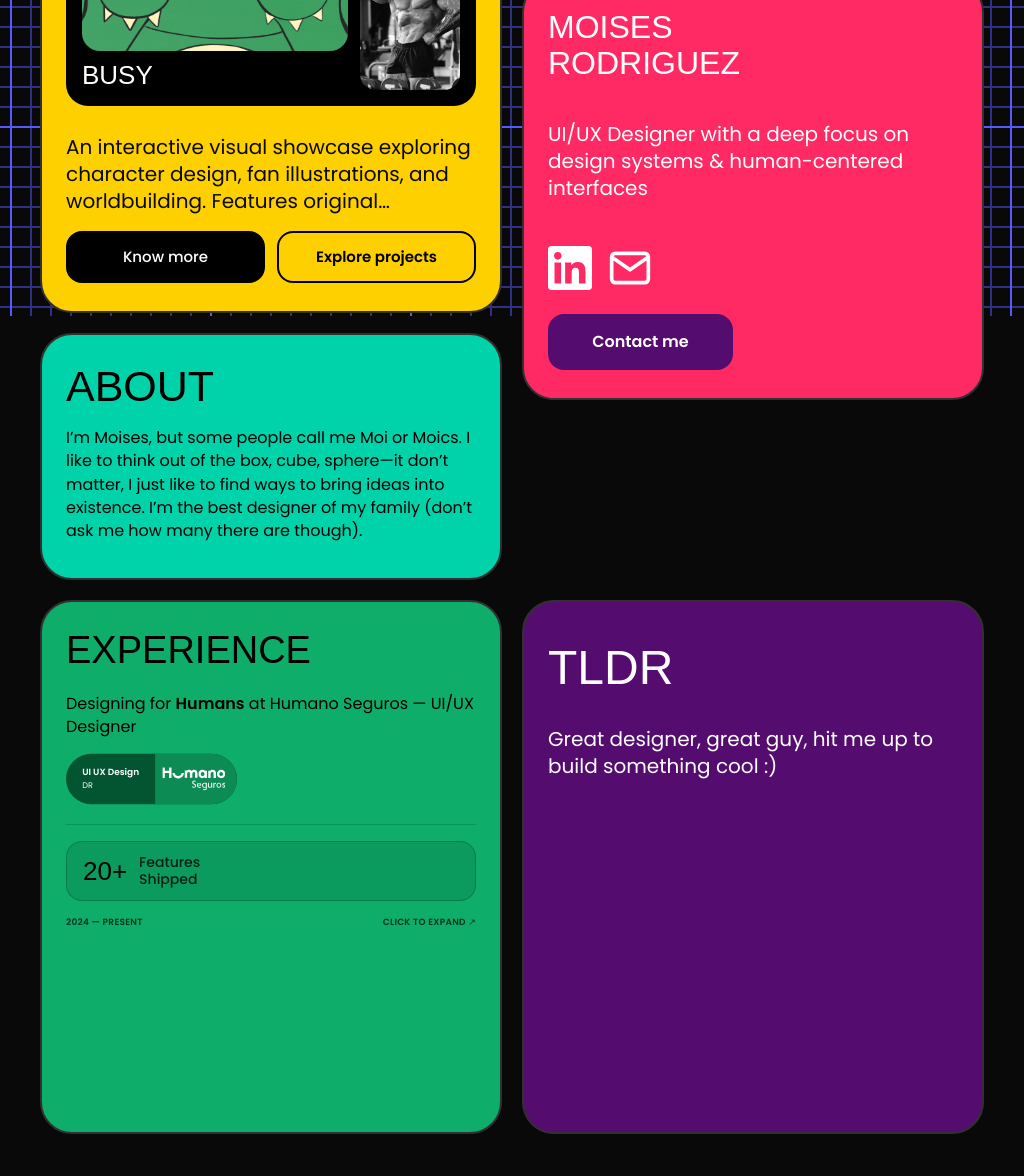
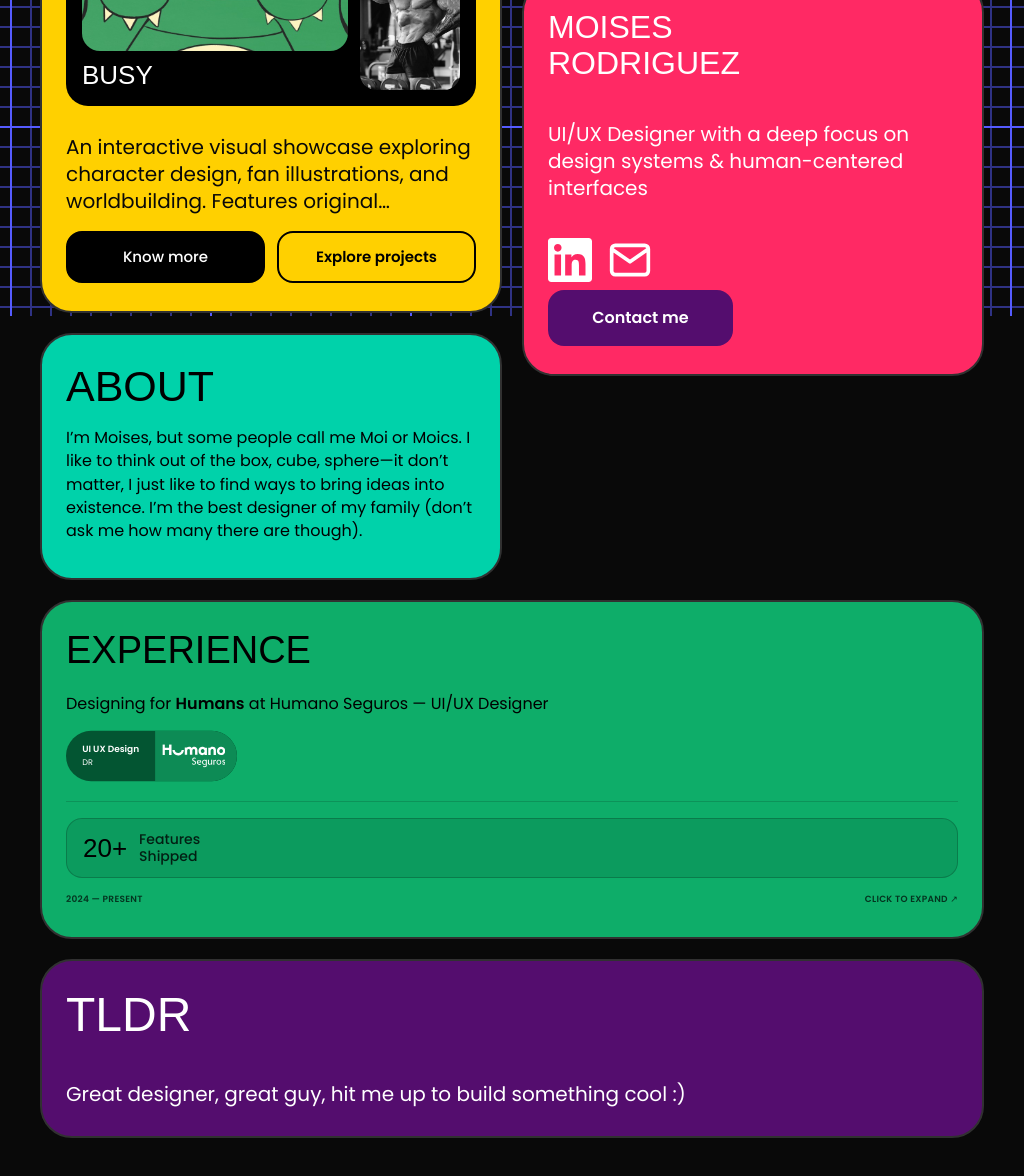
Before and after one commit to moicsrod/moics-portfolio, a React (Vite) app: page / in a window 1024 px wide. Shown: the part 484-1660 px from the top of the page. Built offline with nearby package versions, Linux system fonts and the light colour scheme; a web font is replaced by a local one.

Commit message:
fix: eliminate excessive vertical gap between profile and tldr in 2-column layout

```diff
--- a/src/index.css
+++ b/src/index.css
@@ -1629,9 +1629,10 @@ a:focus-visible,
     grid-template-columns: 1fr 1fr !important;
     width: 100% !important;
     gap: 20px !important;
-  }
-
-  /* Columna izquierda (Work + About) */
+    align-items: start !important;
+  }
+
+  /* Columna izquierda: Work + About */
   .primary-column,
   .bento-grid-about .primary-column,
   .bento-grid-experience .primary-column {
@@ -1643,7 +1644,7 @@ a:focus-visible,
     gap: 20px !important;
   }
 
-  /* Columna derecha arriba (Perfil) */
+  /* Columna derecha: Perfil + TLDR (fluyen continuos sin huecos) */
   .profile-column,
   .bento-grid-about .profile-column,
   .bento-grid-experience .profile-column {
@@ -1655,12 +1656,12 @@ a:focus-visible,
     gap: 20px !important;
   }
 
-  /* Fila inferior compartida (Experience + TLDR) */
+  /* Fila inferior para EXPERIENCE a ancho completo */
   .secondary-column,
   .bento-grid-experience .secondary-column {
     grid-column: 1 / -1 !important;
-    display: grid !important;
-    grid-template-columns: 1fr 1fr !important;
+    display: flex !important;
+    flex-direction: column !important;
     width: 100% !important;
     max-width: 100% !important;
     gap: 20px !important;
@@ -1673,9 +1674,46 @@ a:focus-visible,
   }
 
   .work-card,
+  .experience-card,
   .tldr-card,
   .profile-card {
     padding: 28px 24px !important;
+  }
+
+  /* PROFILE CARD EN 2 COLUMNAS: Eliminar huecos artificiales */
+  .profile-card {
+    height: auto !important;
+    min-height: 0 !important;
+    margin: 0 !important;
+    display: flex !important;
+    flex-direction: column !important;
+    justify-content: flex-start !important;
+  }
+
+  .profile-card p {
+    margin: 0 0 16px 0 !important;
+  }
+
+  .profile-card .profile-contact-wrapper {
+    margin-top: 8px !important;
+    padding-top: 0 !important;
+    width: 100% !important;
+  }
+
+  /* TLDR CARD EN 2 COLUMNAS */
+  .tldr-card {
+    height: auto !important;
+    min-height: 0 !important;
+    margin: 0 !important;
+    display: flex !important;
+    flex-direction: column !important;
+    justify-content: flex-start !important;
+    gap: 16px !important;
+  }
+
+  .tldr-card > .design-title {
+    height: auto !important;
+    line-height: 1.1 !important;
   }
 
   /* ABOUT CARD EN 2 COLUMNAS */
@@ -1701,7 +1739,7 @@ a:focus-visible,
     margin: 0 !important;
   }
 
-  /* EXPERIENCE CARD EN 2 COLUMNAS: Ajuste compacto y eliminación del vacío central */
+  /* EXPERIENCE CARD EN 2 COLUMNAS */
   .experience-card {
     height: auto !important;
     min-height: 0 !important;
@@ -1761,7 +1799,7 @@ a:focus-visible,
     font-size: 26px !important;
   }
 
-  /* Collage contenido y balanceado en 2 columnas */
+  /* Collage contenido y balanceado */
   .project-collage {
     display: flex !important;
     width: 100% !important;
@@ -2009,7 +2047,7 @@ a:focus-visible,
     height: 64px !important;
   }
 
-  /* PROFILE CARD (MOISÉS RODRÍGUEZ: 1 sola línea continua adaptada al ancho) */
+  /* PROFILE CARD */
   .profile-desktop-break {
     display: none !important;
   }
```
